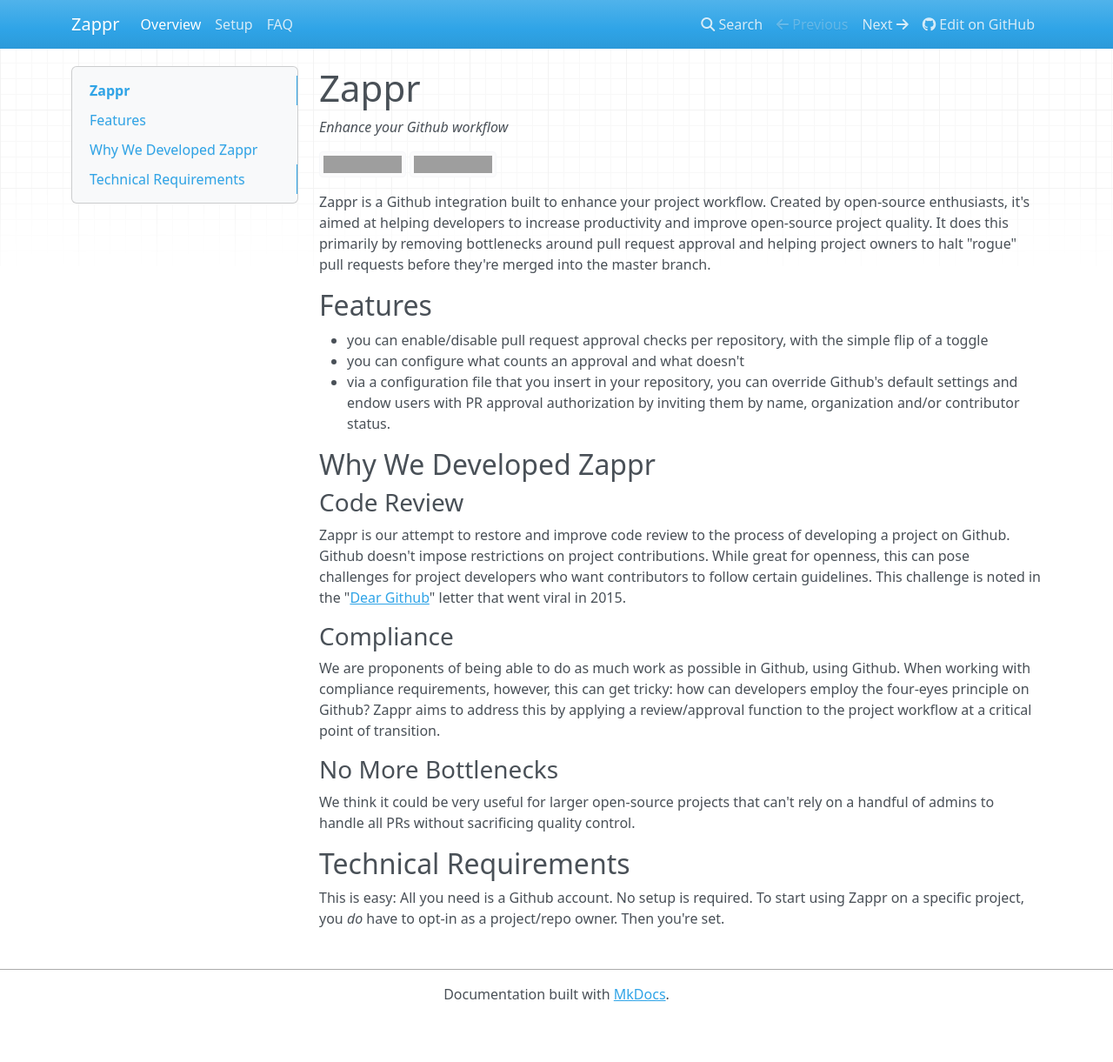
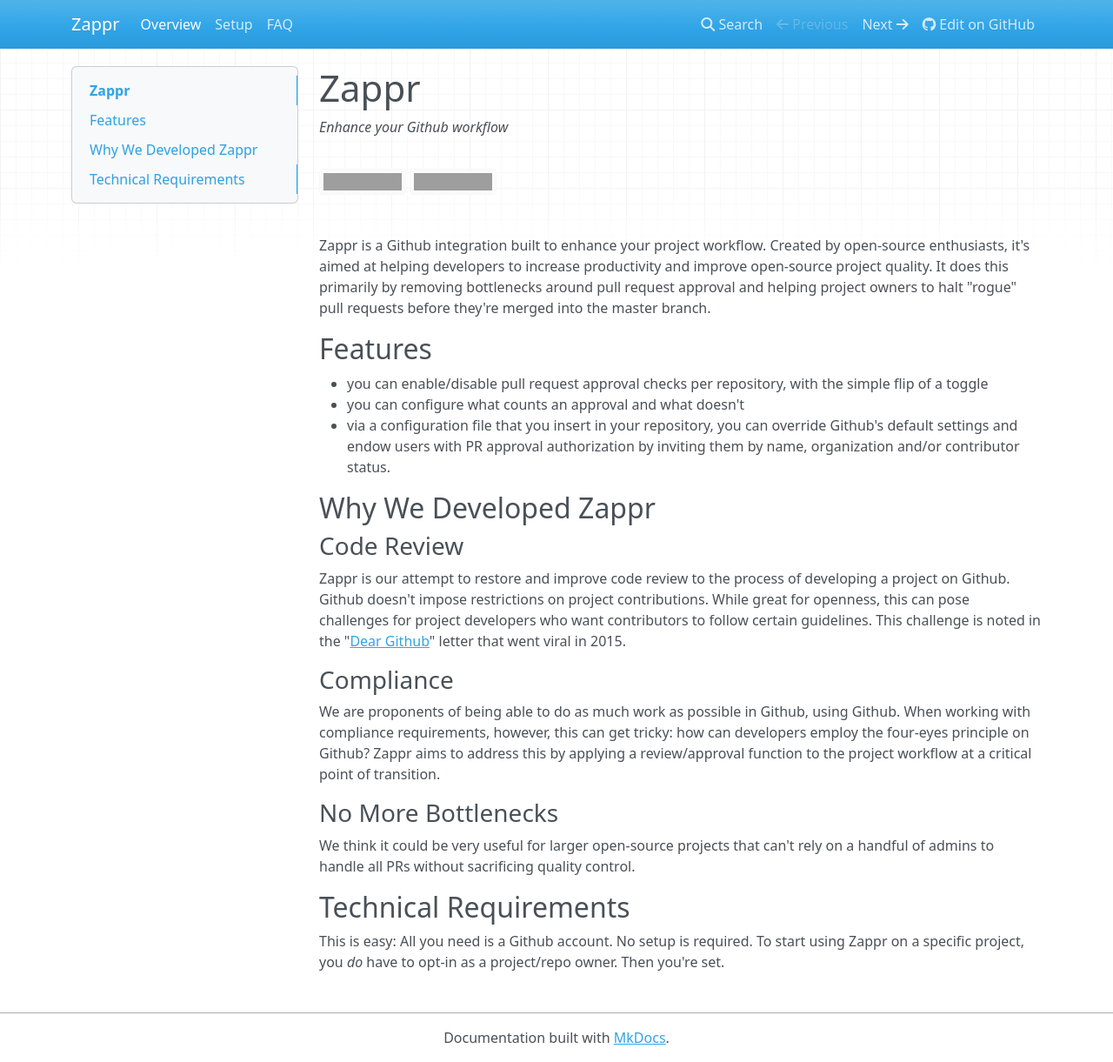
Before and after one commit to zalando/zappr, an MkDocs documentation site: the page built from docs/index.md, in a window 1280 px wide and 1221 px high. Shown: the whole window at 87% size. Built offline with MkDocs 1.6.1, drawn with Linux system fonts in a browser that asks for light colours; nearby versions of some CDN libraries; old or Windows-style settings are respelled for this version of MkDocs; grey boxes are pictures that could not be loaded.

Commit message:
#78 only when wider than 800px

```diff
--- a/docs/images.css
+++ b/docs/images.css
@@ -1,4 +1,7 @@
-[role="main"] img {
-    max-width: 75%;
-    margin: 0 auto;
+@media(min-width: 800px) {
+    .rst-content [role="main"] img {
+        max-width: 75%;
+        margin: 0 auto;
+        display: block;
+    }
 }
```
